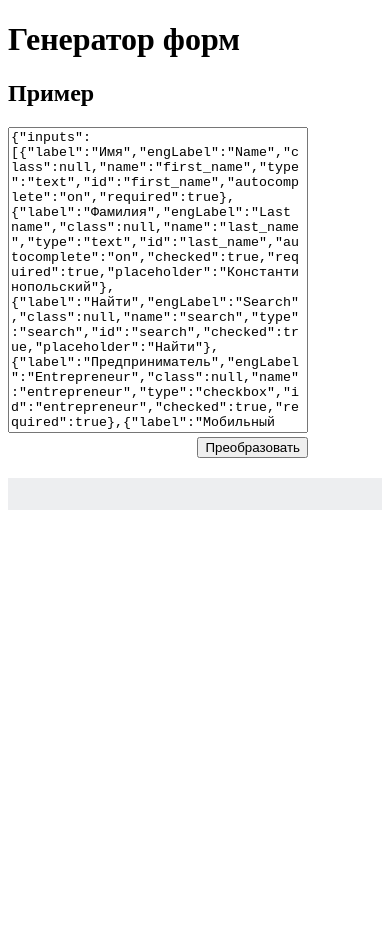
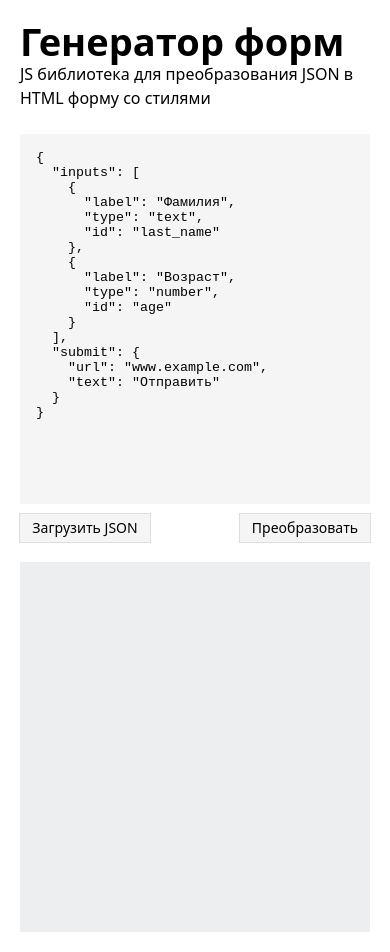
Before and after one commit to dreadwood/smallform, a plain HTML site: page index.html in a window 390 px wide. Before the commit the page ends 844 px from the top, so only its background shows below. Drawn offline with Linux system fonts and the light colour scheme.

Commit message:
add demo page

```diff
--- a/form.css
+++ b/form.css
@@ -32,7 +32,7 @@ form {
   display: flex;
   flex-direction: column;
   width: 100%;
-  min-width: 280px;
+  min-width: 240px;
   padding: 20px;
   font-family: var(--font-common);
   background-color: var(--color-bg-form);
@@ -70,7 +70,11 @@ form input[type="number"]::-webkit-inner-spin-button {
   -webkit-appearance: none;
 }
 
-form input[type="number"]::-webkit-contacts-auto-fill-button {
+form input[type="number"] {
+  -moz-appearance: textfield;
+}
+
+form input::-webkit-contacts-auto-fill-button {
   visibility: hidden;
 }
 
--- a/index.html
+++ b/index.html
@@ -8,11 +8,17 @@
     <link rel="stylesheet" href="form.css" />
   </head>
   <body>
-    <h1>Генератор форм</h1>
+    <section class="example">
+      <div class="example__header">
+        <h1 class="example__title">Генератор форм</h1>
+        <p class="example__subtitle">
+          JS библиотека для преобразования JSON в HTML форму со стилями
+        </p>
+      </div>
 
-    <h2>Пример</h2>
-    <div class="example">
-      <textarea class="example__text" cols="60" rows="20">
+      <div class="example__fields">
+        <div class="example__input-wrp">
+          <textarea class="example__input">
 {
   "inputs": [
     {
@@ -32,10 +38,22 @@
   }
 }
           </textarea>
-      <button class="example__btn">Преобразовать</button>
+          <input
+            class="visually-hidden example__file"
+            id="upload_file"
+            type="file"
+          />
+          <label class="example__btn example__btn--upload" for="upload_file"
+            >Загрузить JSON</label
+          >
+          <button class="example__btn example__btn--generate">
+            Преобразовать
+          </button>
         </div>
 
-    <div id="root"></div>
+        <div class="example__output"></div>
+      </div>
+    </section>
 
     <script type="module" src="main.js"></script>
   </body>
--- a/style.css
+++ b/style.css
@@ -1,33 +1,141 @@
-/*
- * global
- */
 *,
 *::before,
 *::after {
   box-sizing: border-box;
 }
 
-.example {
-  width: min-content;
-  margin-bottom: 20px;
+body {
+  min-width: 320px;
+  margin: 0;
+  padding: 20px;
+  font-family: apple-system, system-ui, Helvetica Neue, Roboto, sans-serif;
 }
 
-.example__text {
+.visually-hidden,
+input[type="checkbox"].visually-hidden,
+input[type="radio"].visually-hidden {
+  position: absolute;
+  width: 1px;
+  height: 1px;
+  margin: -1px;
+  padding: 0;
+  overflow: hidden;
+  white-space: nowrap;
+  border: 0;
+  clip: rect(0 0 0 0);
+  clip-path: inset(100%);
+}
+
+.example {
   width: 100%;
-  max-width: 480px;
-  min-width: 300px;
+  max-width: 1024px;
+  margin-right: auto;
+  margin-left: auto;
+}
+
+.example__header {
+  padding-top: 24px;
+  padding-bottom: 24px;
+}
+
+.example__title {
+  margin-top: 0;
+  margin-bottom: 0;
+  font-size: 38px;
+  line-height: 42px;
+}
+
+.example__subtitle {
+  margin-top: 0;
+  margin-bottom: 0;
+  font-size: 16px;
+  line-height: 24px;
+}
+
+.example__fields {
+  display: flex;
+  align-items: flex-start;
+  justify-content: space-between;
+  width: 100%;
+}
+
+.example__input-wrp {
+  display: flex;
+  flex-wrap: wrap;
+  justify-content: flex-end;
+  width: 48%;
+}
+
+.example__input {
+  width: 100%;
+  height: 370px;
+  margin-bottom: 14px;
+  padding: 16px;
   resize: none;
+  background-color: #f5f5f5;
+  border: none;
+  -webkit-appearance: none;
+  -moz-appearance: none;
+  appearance: none;
 }
 
 .example__btn {
   display: block;
-  margin-left: auto;
+  margin: 0 0 0 14px;
+  padding: 2px 10px;
+  font-family: inherit;
+  font-size: 16px;
+  line-height: 28px;
+  text-align: center;
+  background-color: #f5f5f5;
+  border: none;
+  box-shadow: 0 0 0 1px #dddddd;
+  cursor: pointer;
 }
 
-/*
- * temporary styles for the form
- */
-#root {
+.example__btn:hover,
+.example__btn:focus {
+  filter: brightness(90%);
+}
+
+.example__btn:active {
+  opacity: 0.7;
+}
+
+.example__output {
+  width: 48%;
+  min-height: 370px;
   padding: 16px;
   background-color: #edeef0;
 }
+
+@media (max-width: 767px) {
+  .example__header {
+    padding-top: 0;
+  }
+
+  .example__fields {
+    flex-wrap: wrap;
+  }
+
+  .example__input-wrp {
+    width: 100%;
+    justify-content: space-between;
+    margin-bottom: 20px;
+  }
+
+  .example__input {
+    margin-bottom: 10px;
+  }
+
+  .example__btn {
+    width: 130px;
+    margin-left: 0;
+    font-size: 14px;
+    line-height: 24px;
+  }
+
+  .example__output {
+    width: 100%;
+  }
+}
```
Lines whose indentation alone changed are shown as unchanged.
